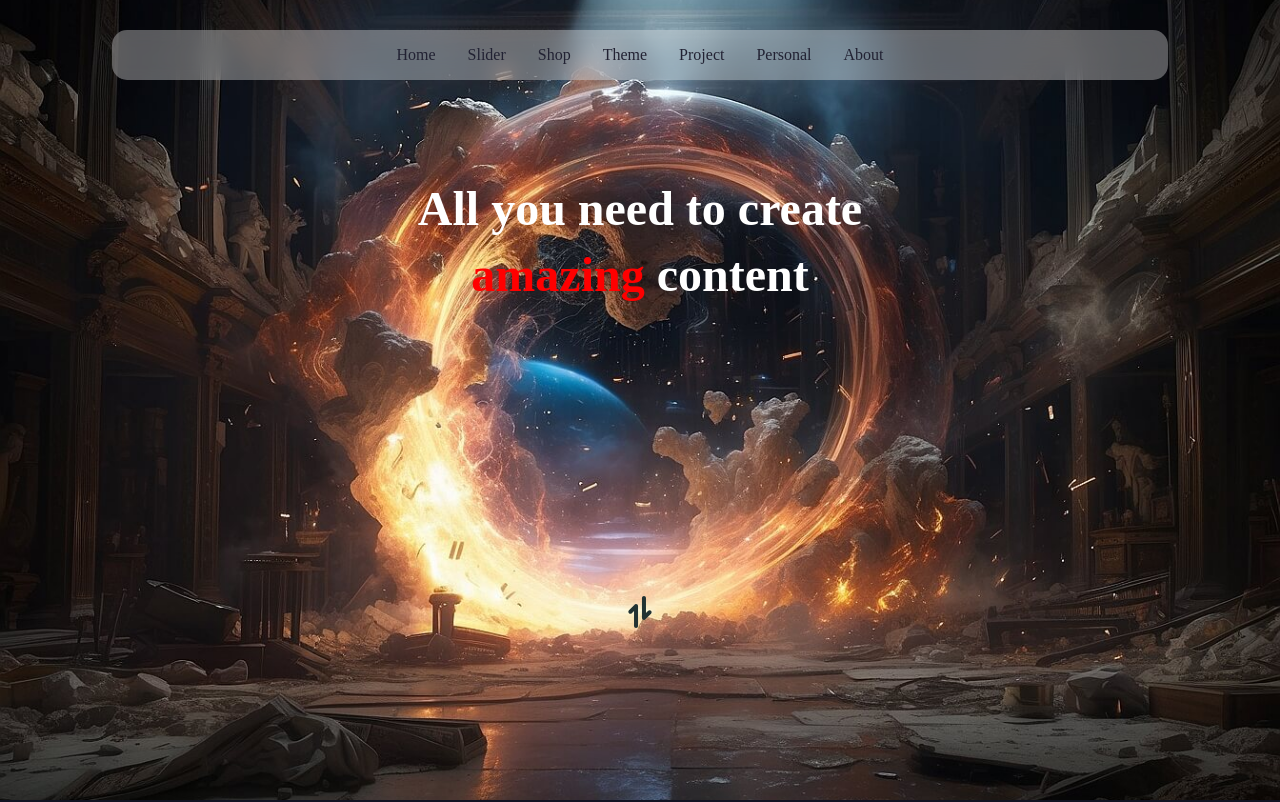
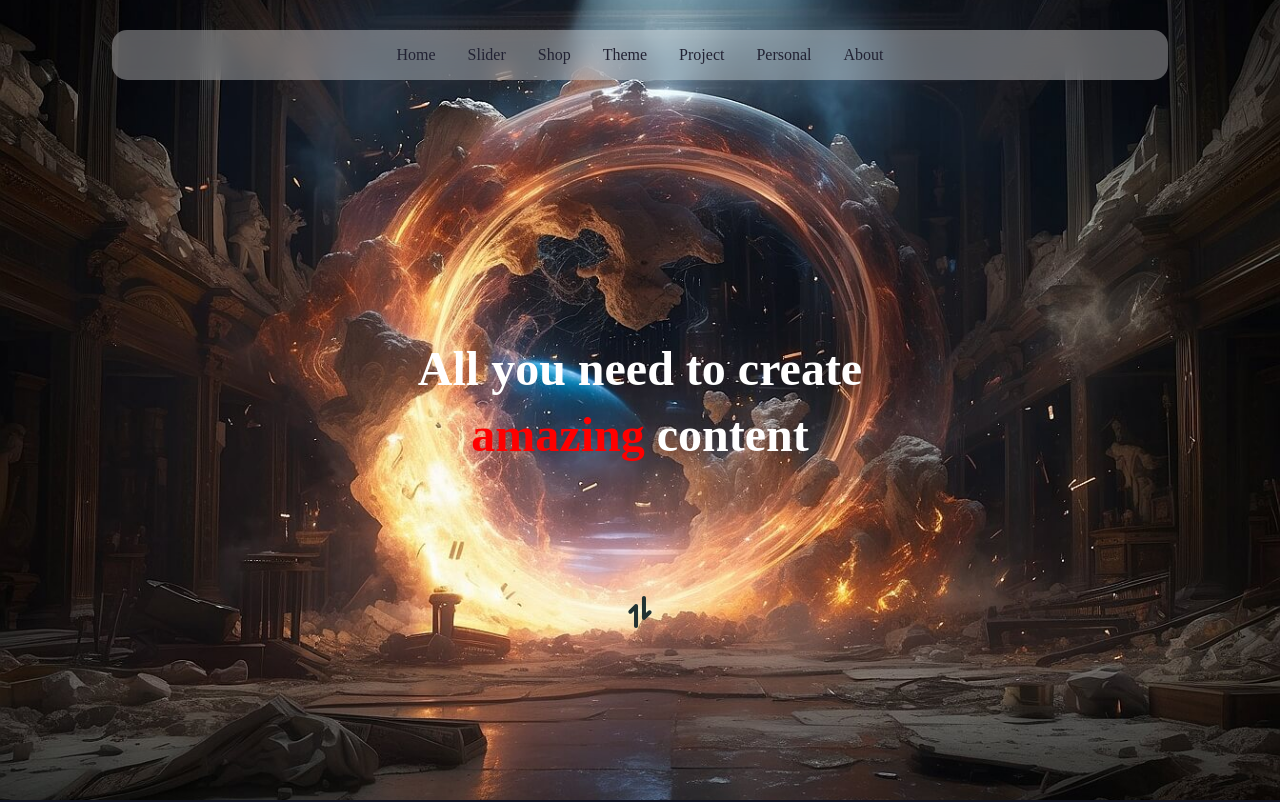
Before and after one commit to in-there/showmydemo, a Vue app: page / in a window 1280 px wide. Shown: the top 802 px of the page. Built offline with nearby package versions, Linux system fonts and the light colour scheme.

Commit message:
style: change background

```diff
--- a/src/views/Home.vue
+++ b/src/views/Home.vue
@@ -46,7 +46,7 @@ const HomeContent = defineAsyncComponent(() => import('../components/HomeContent
 
     &-content {
         text-align: center;
-        margin-top: 10vh;
+        margin-top: 20vh;
         font-size: 0.5rem;
         color: #fff;
         line-height: 0.7;
@@ -60,7 +60,7 @@ const HomeContent = defineAsyncComponent(() => import('../components/HomeContent
     &-arrow {
         color: #233;
         position: absolute;
-        bottom: 10rem;
+        bottom:2rem;
         z-index: -1;
 
         svg {
@@ -93,7 +93,7 @@ const HomeContent = defineAsyncComponent(() => import('../components/HomeContent
         }
 
         &-arrow {
-            bottom: 6rem;
+            bottom: 3rem;
 
             svg {
                 width: 3rem;
@@ -116,7 +116,7 @@ const HomeContent = defineAsyncComponent(() => import('../components/HomeContent
 
         &-content {
             font-size: 1.5rem;
-            margin-top: 20vh;
+            margin-top: 40vh;
         }
 
         &-arrow {
```
